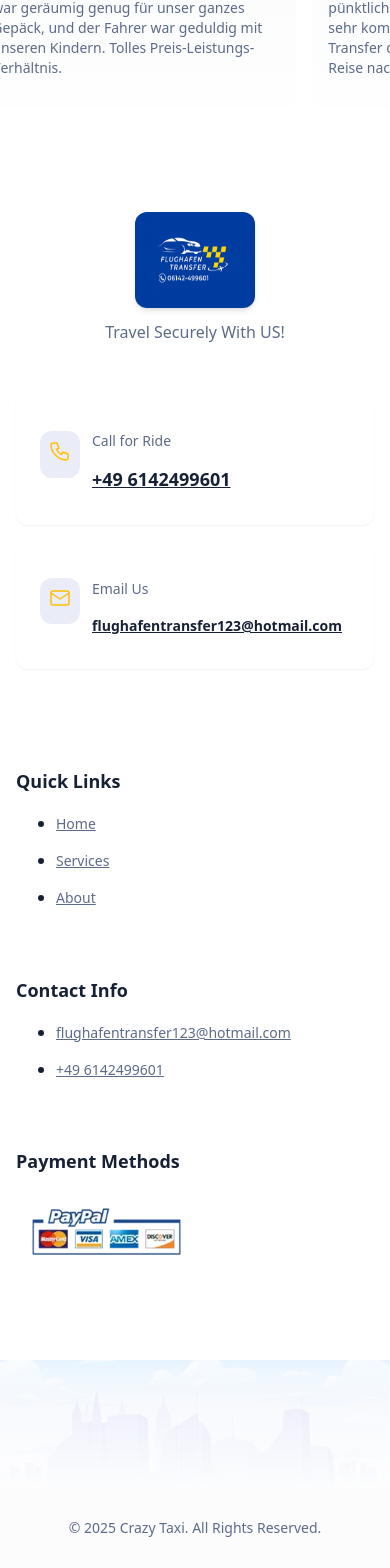
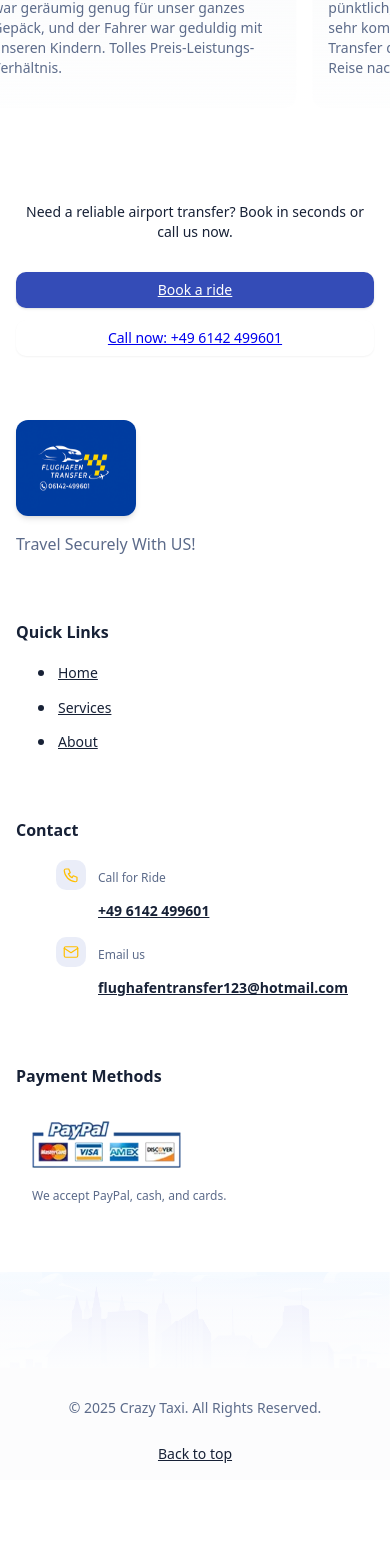
Before and after one commit to ArslanHaaider/crazy-taxi, a Next.js app: page / in a window 390 px wide. Shown: the part 4784-6352 px from the top of the page. After the commit the page ends 6264 px from the top, so only its background shows below. Built offline with nearby package versions, Linux system fonts and the light colour scheme; no server answers.

Commit message:
feat(ui): update services content and redesign footer component
- Restructure services content in en.json and de.json for better clarity
- Add new footer design with primary action band and improved accessibility
- Implement responsive layout and better contact information display

```diff
--- a/messages/de.json
+++ b/messages/de.json
@@ -49,21 +49,20 @@
     }
   },
   "services": {
-    "heading": "Unsere Dienstleistungen",
-    "subtitle": "Suchen Sie nach zuverlässigem Transport zum und vom Frankfurter Flughafen?",
-    "description": "Wir bieten einen zuverlässigen und pünktlichen Flughafentransportservice in Frankfurt",
-    "section1Title": "Unsere Dienstleistungen umfassen",
-    "list1_item1": "Tür-zu-Tür-Flughafentransfer in Frankfurt, um eine pünktliche und sichere Ankunft für Ihren Flug zu gewährleisten.",
-    "list1_item2": "Abholung vom Frankfurter Flughafen mit einem Namensschild für eine stressfreie Erkennung und effizienten Service.",
-    "list1_item3": "Verfügbar für Reisen überall in Deutschland oder Europa, einschließlich nahegelegener Städte wie Mainz, Heidelberg und jedem anderen deutschen Flughafen.",
-    "list1_item4": "Erweiterte Dienstleistungen für Eventtransfers, Stadtrundfahrten, Messen und andere Reiseziele in ganz Europa.",
-    "list1_item5": "24/7-Verfügbarkeit, um Planänderungen und Last-Minute-Zeitpläne zu berücksichtigen.",
-
-    "list2_item1": "Flughafentransfer & Shuttle",
-    "list2_item2": "Abholung mit Namensschild",
-    "list2_item3": "Stadtrundfahrten & Eventreisen",
-    "list2_item4": "Kurierdienst",
-    "list2_item5": "Gepäckservice"
+    "heading": "Zuverlässige Flughafentransfers in Frankfurt",
+    "subtitle": "24/7 Tür-zu-Tür, Stressfreie Fahrten",
+    "feature1_title": "Pünktliche Transfers",
+    "feature1_description": "Pünktlicher Tür-zu-Tür-Service mit Flugverfolgung.",
+    "feature2_title": "Stressfreie Abholungen",
+    "feature2_description": "Fahrer wartet mit Namensschild bei der Ankunft.",
+    "feature3_title": "Reisen durch Europa",
+    "feature3_description": "Verfügbar für nahegelegene Städte & Flughäfen.",
+    "feature4_title": "24/7 Flexibilität",
+    "feature4_description": "Für Last-Minute-Änderungen & Veranstaltungen.",
+    "cta_primary": "Fahrt Buchen",
+    "cta_secondary": "Kostenloses Angebot Erhalten",
+    "badge_text": "24/7 Verfügbar",
+    "image_alt": "Professioneller Flughafentransfer-Service mit Luxusfahrzeug"
   },
   "calculate_price_oneway": "(Einfach) Hinfahrt ",
   "calculate_price_return": "(Rückkehr) Hin - und Rückfahrt",
--- a/messages/en.json
+++ b/messages/en.json
@@ -50,21 +50,21 @@
     }
   },
   "services": {
-    "heading": "Our Services",
-    "subtitle": "Looking for Reliable Transportation to and from Frankfurt Airport?",
-    "description": "We provide Dependable and timely airport transportation service in Frankfurt",
-    "section1Title": "Our services include",
-    "list1_item1": "Door-to-door airport transfer service in Frankfurt, ensuring timely and safe arrival for your flight.",
-  "list1_item2": "Pick-up from Frankfurt Airport with a name sign, providing stress-free recognition and efficient service.",
-  "list1_item3": "Available for travel anywhere in Germany or Europe, including nearby cities like Mainz, Heidelberg, and any other German airport.",
-  "list1_item4": "Extended services for event transfers, city tours, trade fairs, and other destinations across Europe.",
-  "list1_item5": "24/7 availability to accommodate plan changes and last-minute schedules.",
-  "list2_item1": "Airport transfer & airport shuttle",
-  "list2_item2": "Pick up with name tag",
-  "list2_item3": "City tours & event trips",
-  "list2_item4": "Courier service",
-  "list2_item5": "Luggage service"
-},
+    "heading": "Reliable Airport Transfers in Frankfurt",
+    "subtitle": "24/7 Door-to-Door, Stress-Free Rides",
+    "feature1_title": "On-Time Transfers",
+    "feature1_description": "Timely, door-to-door service with flight tracking.",
+    "feature2_title": "Stress-Free Pickups",
+    "feature2_description": "Driver waits with a name sign at arrivals.",
+    "feature3_title": "Travel Across Europe",
+    "feature3_description": "Available for nearby cities & airports.",
+    "feature4_title": "24/7 Flexibility",
+    "feature4_description": "For last-minute changes & events.",
+    "cta_primary": "Book a Ride",
+    "cta_secondary": "Get a Free Quote",
+    "badge_text": "24/7 Available",
+    "image_alt": "Professional airport transfer service with luxury vehicle"
+  },
   "calculate_price_oneway": "OneWay",
   "calculate_price_return": "Return",
   "calculate_price_pickup_location_label": "PickUp Location",
--- a/src/components/Footer.tsx
+++ b/src/components/Footer.tsx
@@ -1,17 +1,43 @@
 import { IconPhone, IconMail } from "@tabler/icons-react";
 import Image from "next/image";
 import Link from "next/link";
+import { Button } from "@/components/ui/button";
 
 const Footer = () => {
   return (
-    <footer className="w-full bg-background border-t border-border">
+    <footer role="contentinfo" className="w-full bg-background border-t border-border">
+      {/* Primary Action Band */}
+      <div className="bg-card/60 border-b border-border">
+        <div className="container mx-auto px-4 py-6">
+          <div className="flex flex-col md:flex-row items-center gap-4 md:gap-6 md:justify-between">
+            <p className="text-center md:text-left text-sm md:text-base text-foreground font-medium">
+              Need a reliable airport transfer? Book in seconds or call us now.
+            </p>
+            <div className="flex flex-col sm:flex-row items-stretch sm:items-center gap-3 w-full md:w-auto">
+              <Button asChild className="w-full sm:w-auto">
+                <Link href="/booking" aria-label="Book a ride now">
+                  Book a ride
+                </Link>
+              </Button>
+              <Button asChild variant="outline" className="w-full sm:w-auto">
+                <a
+                  href="tel:+4961424996011"
+                  aria-label="Call Crazy Taxi at plus forty nine six one four two four nine nine six zero one"
+                >
+                  Call now: +49 6142 499601
+                </a>
+              </Button>
+            </div>
+          </div>
+        </div>
+      </div>
+
       {/* Main Footer Content */}
-      <div className="container mx-auto px-4 py-12">
-        {/* Top Section - Brand and Contact */}
-        <div className="grid grid-cols-1 lg:grid-cols-3 gap-8 mb-12">
-          {/* Brand Section */}
-          <div className="flex flex-col items-center lg:items-start space-y-4">
-            <div className="flex flex-col items-center lg:items-start">
+      <div className="container mx-auto px-4 py-10 md:py-12">
+        <div className="grid grid-cols-1 md:grid-cols-2 lg:grid-cols-4 gap-8 md:gap-10">
+          {/* Brand */}
+          <div>
+            <div className="flex items-center gap-3">
               <Image
                 src={"/navbarLogo.png"}
                 alt="Crazy Taxi Logo"
@@ -19,62 +45,21 @@ const Footer = () => {
                 height={96}
                 className="rounded-lg shadow-md"
               />
-              <p className="text-muted-foreground mt-3 text-center lg:text-left font-medium">
-                Travel Securely With US!
-              </p>
             </div>
+            <p className="text-muted-foreground mt-4 leading-6">
+              Travel Securely With US!
+            </p>
+            {/* Optional trust/context copy could go here (hours/area) */}
           </div>
 
-          {/* Contact Cards */}
-          <div className="lg:col-span-2 grid grid-cols-1 md:grid-cols-2 gap-4">
-            {/* Phone Contact Card */}
-            <div className="bg-card border border-border rounded-lg p-6 shadow-sm hover:shadow-md transition-shadow">
-              <div className="flex items-center space-x-3 mb-2">
-                <div className="bg-primary/10 p-2 rounded-lg">
-                  <IconPhone size={24} className="text-primary" stroke={1.5} />
-                </div>
-                <div>
-                  <p className="text-sm text-muted-foreground">Call for Ride</p>
-                  <a
-                    href="tel:+4961424996011"
-                    className="text-lg font-bold text-foreground hover:text-primary transition-colors"
-                  >
-                    +49 6142499601
-                  </a>
-                </div>
-              </div>
-            </div>
-
-            {/* Email Contact Card */}
-            <div className="bg-card border border-border rounded-lg p-6 shadow-sm hover:shadow-md transition-shadow">
-              <div className="flex items-center space-x-3 mb-2">
-                <div className="bg-primary/10 p-2 rounded-lg">
-                  <IconMail size={24} className="text-primary" stroke={1.5} />
-                </div>
-                <div>
-                  <p className="text-sm text-muted-foreground">Email Us</p>
-                  <a
-                    href="mailto:flughafentransfer123@hotmail.com"
-                    className="text-sm font-bold text-foreground hover:text-primary transition-colors break-all"
-                  >
-                    flughafentransfer123@hotmail.com
-                  </a>
-                </div>
-              </div>
-            </div>
-          </div>
-        </div>
-
-        {/* Links Section */}
-        <div className="grid grid-cols-1 md:grid-cols-3 gap-8 py-8 border-t border-border">
-          {/* Navigation Links */}
-          <div>
-            <h3 className="text-lg font-semibold text-foreground mb-4">Quick Links</h3>
-            <ul className="space-y-3">
+          {/* Navigation */}
+          <nav aria-label="Footer">
+            <h3 className="text-base md:text-lg font-semibold text-foreground mb-4">Quick Links</h3>
+            <ul className="space-y-2.5">
               <li>
                 <Link
                   href="#home"
-                  className="text-muted-foreground hover:text-primary transition-colors text-sm"
+                  className="text-sm font-medium text-foreground hover:text-primary focus-visible:outline-none focus-visible:ring-2 focus-visible:ring-primary/60 focus-visible:ring-offset-2 focus-visible:ring-offset-background rounded px-0.5"
                 >
                   Home
                 </Link>
@@ -82,7 +67,7 @@ const Footer = () => {
               <li>
                 <Link
                   href="#services"
-                  className="text-muted-foreground hover:text-primary transition-colors text-sm"
+                  className="text-sm font-medium text-foreground hover:text-primary focus-visible:outline-none focus-visible:ring-2 focus-visible:ring-primary/60 focus-visible:ring-offset-2 focus-visible:ring-offset-background rounded px-0.5"
                 >
                   Services
                 </Link>
@@ -90,40 +75,53 @@ const Footer = () => {
               <li>
                 <Link
                   href="#about"
-                  className="text-muted-foreground hover:text-primary transition-colors text-sm"
+                  className="text-sm font-medium text-foreground hover:text-primary focus-visible:outline-none focus-visible:ring-2 focus-visible:ring-primary/60 focus-visible:ring-offset-2 focus-visible:ring-offset-background rounded px-0.5"
                 >
                   About
                 </Link>
               </li>
             </ul>
-          </div>
+          </nav>
 
-          {/* Contact Information */}
+          {/* Contact */}
           <div>
-            <h3 className="text-lg font-semibold text-foreground mb-4">Contact Info</h3>
+            <h3 className="text-base md:text-lg font-semibold text-foreground mb-4">Contact</h3>
             <ul className="space-y-3">
-              <li>
-                <a
-                  href="mailto:flughafentransfer123@hotmail.com"
-                  className="text-muted-foreground hover:text-primary transition-colors text-sm break-all"
-                >
-                  flughafentransfer123@hotmail.com
-                </a>
+              <li className="flex items-start gap-3">
+                <span className="mt-0.5 inline-flex items-center justify-center rounded-md bg-primary/10 p-1.5">
+                  <IconPhone size={18} className="text-primary" stroke={1.6} />
+                </span>
+                <div className="min-w-0">
+                  <p className="text-xs text-muted-foreground">Call for Ride</p>
+                  <a
+                    href="tel:+4961424996011"
+                    className="text-sm font-semibold text-foreground hover:text-primary focus-visible:outline-none focus-visible:ring-2 focus-visible:ring-primary/60 focus-visible:ring-offset-2 focus-visible:ring-offset-background rounded"
+                    aria-label="Call Crazy Taxi at plus forty nine six one four two four nine nine six zero one"
+                  >
+                    +49 6142 499601
+                  </a>
+                </div>
               </li>
-              <li>
-                <a
-                  href="tel:+4961424996011"
-                  className="text-muted-foreground hover:text-primary transition-colors text-sm"
-                >
-                  +49 6142499601
-                </a>
+              <li className="flex items-start gap-3">
+                <span className="mt-0.5 inline-flex items-center justify-center rounded-md bg-primary/10 p-1.5">
+                  <IconMail size={18} className="text-primary" stroke={1.6} />
+                </span>
+                <div className="min-w-0">
+                  <p className="text-xs text-muted-foreground">Email us</p>
+                  <a
+                    href="mailto:flughafentransfer123@hotmail.com"
+                    className="text-sm font-semibold text-foreground hover:text-primary focus-visible:outline-none focus-visible:ring-2 focus-visible:ring-primary/60 focus-visible:ring-offset-2 focus-visible:ring-offset-background rounded break-words"
+                  >
+                    flughafentransfer123@hotmail.com
+                  </a>
+                </div>
               </li>
             </ul>
           </div>
 
           {/* Payment Methods */}
           <div>
-            <h3 className="text-lg font-semibold text-foreground mb-4">Payment Methods</h3>
+            <h3 className="text-base md:text-lg font-semibold text-foreground mb-4">Payment Methods</h3>
             <div className="bg-card border border-border rounded-lg p-4">
               <Image
                 src={"/payments.webp"}
@@ -132,26 +130,38 @@ const Footer = () => {
                 height={50}
                 className="w-full max-w-[149px] h-auto"
               />
+              <p className="text-xs text-muted-foreground mt-3">
+                We accept PayPal, cash, and cards.
+              </p>
             </div>
           </div>
         </div>
       </div>
 
       {/* Skyline Background Section */}
-      <div className="relative h-32 bg-gradient-to-t from-muted/50 to-transparent">
+      <div className="relative h-24 bg-gradient-to-t from-muted/40 to-transparent">
         <div
-          className="absolute inset-0 bg-[url('/SkyLine.jpg')] bg-cover bg-center opacity-20"
+          className="absolute inset-0 bg-[url('/SkyLine.jpg')] bg-cover bg-center opacity-15"
           aria-hidden="true"
         />
         <div className="absolute inset-0 bg-gradient-to-t from-background/80 to-transparent" />
       </div>
 
-      {/* Copyright */}
+      {/* Utility band */}
       <div className="bg-muted/30 border-t border-border">
-        <div className="container mx-auto px-4 py-4">
-          <p className="text-center text-sm text-muted-foreground">
+        <div className="container mx-auto px-4 py-4 flex flex-col md:flex-row items-center gap-3 md:gap-6 md:justify-between">
+          <p className="text-center md:text-left text-sm text-muted-foreground">
             &copy; 2025 Crazy Taxi. All Rights Reserved.
           </p>
+          <div className="flex items-center gap-4">
+            <Link
+              href="#top"
+              className="text-sm text-foreground hover:text-primary focus-visible:outline-none focus-visible:ring-2 focus-visible:ring-primary/60 focus-visible:ring-offset-2 focus-visible:ring-offset-background rounded px-0.5"
+              aria-label="Back to top"
+            >
+              Back to top
+            </Link>
+          </div>
         </div>
       </div>
     </footer>
```
